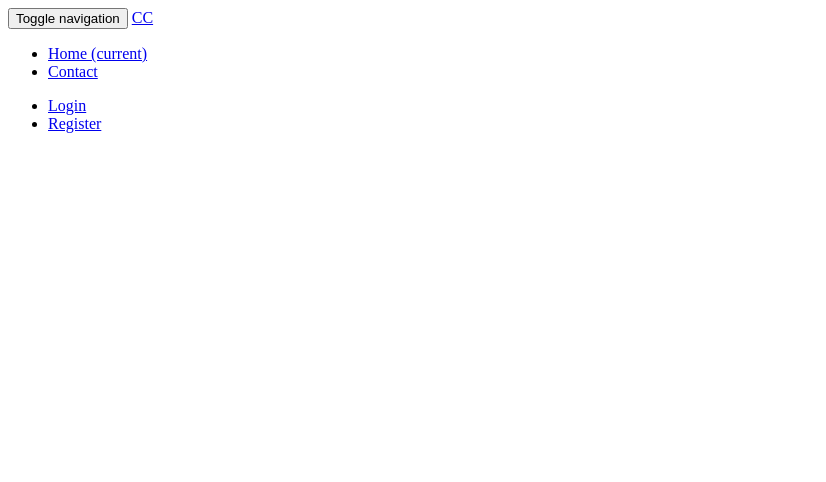
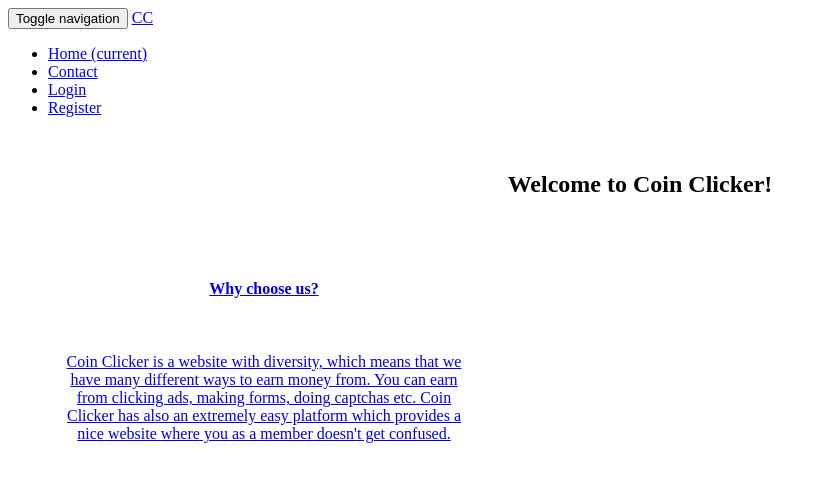
Before and after one commit to DEVVELO/ClickCoin, a PHP site: page / in a window 1280 px wide. Shown: the top 482 px of the page, without its empty margins (0-826 px from the left). Run offline with PHP 8.4, Linux system fonts and the light colour scheme.

Commit message:
neger
greger

```diff
--- a/index.php
+++ b/index.php
@@ -1,6 +1,7 @@
 <html>
 <head>
 	<link rel="stylesheet" type="stylesheet/css" href="css/main.css">
+
 
 </head>
 <body>
@@ -15,23 +16,33 @@
       </button>
       <a class="navbar-brand" href="index.php">CC</a>
     </div>
-
     <div class="collapse navbar-collapse" id="bs-example-navbar-collapse-1">
       <ul class="nav navbar-nav">
         <li class="active"><a href="index.php">Home <span class="sr-only">(current)</span></a></li>
         <li><a href="contact.php">Contact</a></li>
-
-
-
-      </ul>
-
-      <ul class="nav navbar-nav navbar-right">
         <li><a href="login.php">Login</a></li>
 		<li><a href="register.php">Register</a></li>
       </ul>
     </div>
   </div>
-</nav>
+</nav><center><br>
+<h2>Welcome to Coin Clicker!</h2>
+	<div class="progress" style="width:420px; height:5px;">
+	  <div class="progress-bar" style="width:100%;"></div>
+	</div><br><br>
+	<div class="list-group">
+	  <a href="#" class="list-group-item" style="width:400px; position:absolute;left:5%;">
+	    <h4 class="list-group-item-heading">Why choose us?</h4><br>
+	    <p class="list-group-item-text">Coin Clicker is a website with diversity, which means that we have many different ways to earn money from. You can earn from clicking ads, making forms, doing captchas etc. Coin Clicker has also an extremely easy platform which provides a nice website where you as a member doesn't get confused.</p>
+	  </a><div class="list-group">
+	  <a href="#" class="list-group-item" style="width:400px; position:absolute;left:36%;">
+	    <h4 class="list-group-item-heading"></h4>
+	    <p class="list-group-item-text"></p>
+	  </a>
+	  <br><br><br>
+	  <br><br><br>
 
+
+</center>
 </body>
 </html>
```
